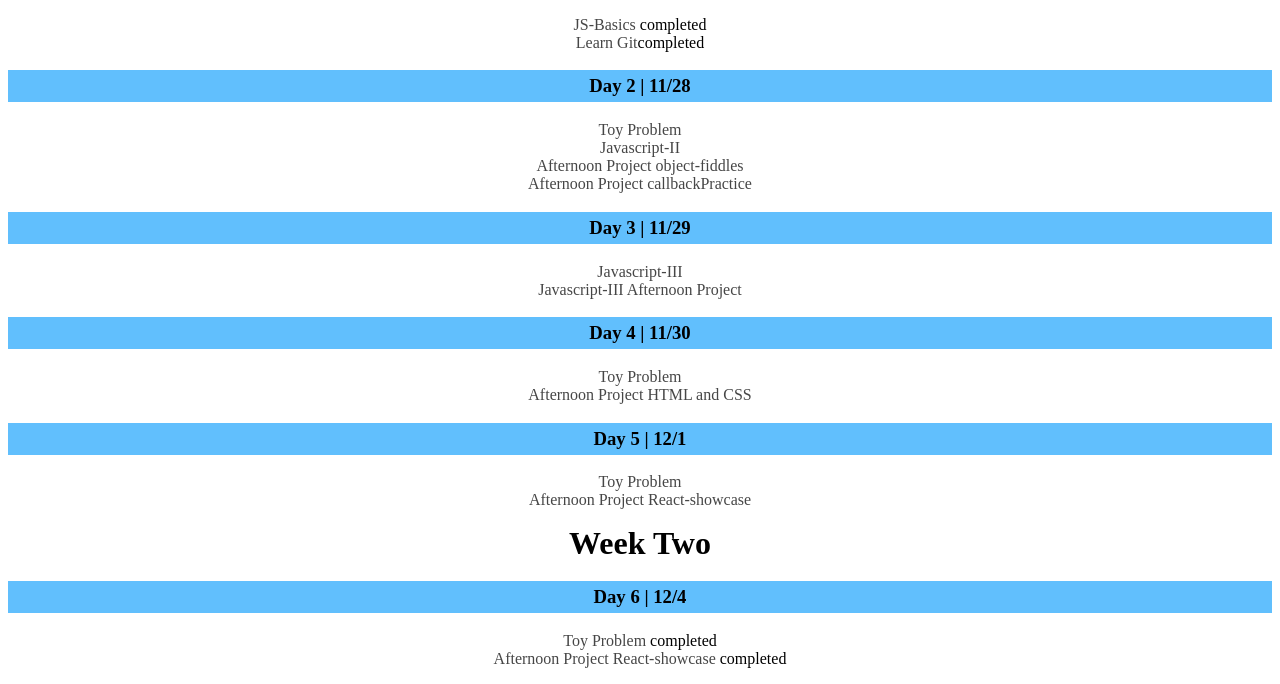
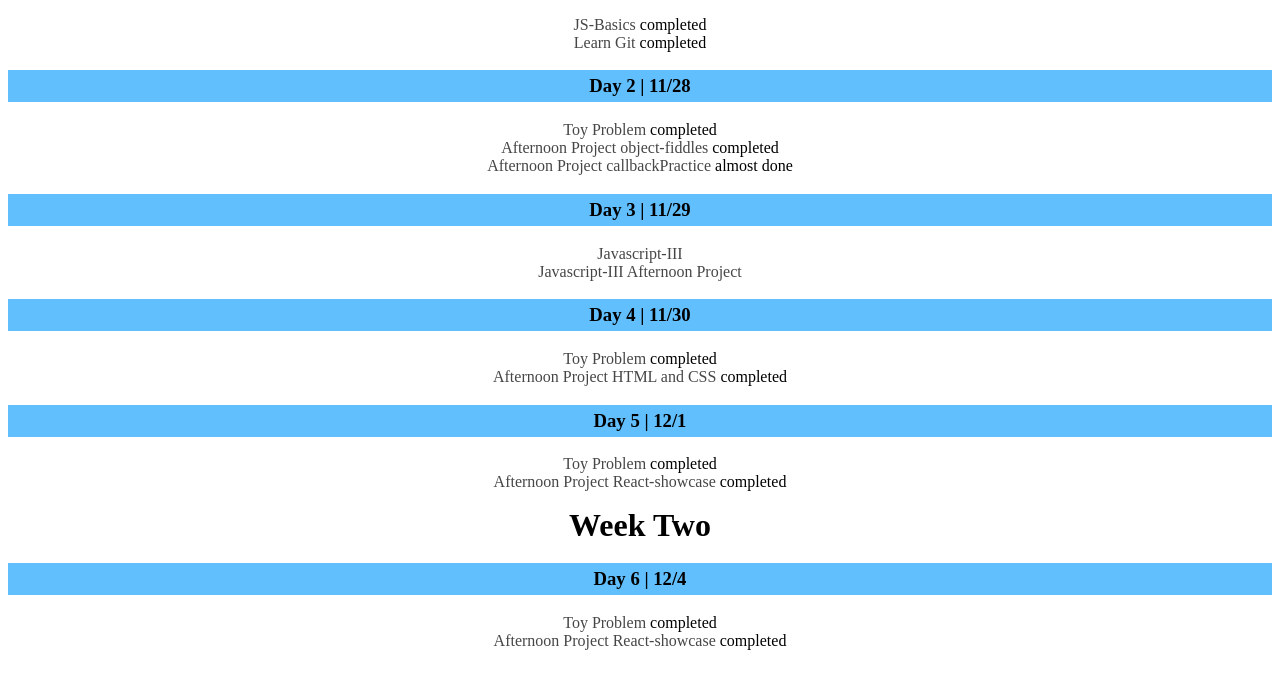
Before and after one commit to Lisamarie73187/daily-projects, a plain HTML site: page index.html in a window 1280 px wide. Shown: the part 367-1051 px from the top of the page. Drawn offline with Linux system fonts and the light colour scheme.

Commit message:
added completed to complete projects

```diff
--- a/index.html
+++ b/index.html
@@ -17,15 +17,14 @@
             <h1>Week One</h1>
             <h3 class="day1">Day 1 | 11/27</h3>
             <ul>
-                <li><a href="https://github.com/Lisamarie73187/JS-Basics">JS-Basics</a> completed</li>
-                <li><a href="https://github.com/Lisamarie73187/learn-git">Learn Git</a>completed</li>
+                <li><a href="https://github.com/Lisamarie73187/JS-Basics">JS-Basics</a>  completed</li>
+                <li><a href="https://github.com/Lisamarie73187/learn-git">Learn Git</a>  completed</li>
             </ul>
             <h3>Day 2 | 11/28</h3>
             <ul>
-                <li><a href="https://repl.it/@lisamarie73187/SumOfTwo">Toy Problem</a></li>
-                <li><a href="https://repl.it/@lisamarie73187/Javascript-II">Javascript-II</a></li>
-                <li><a href="https://github.com/Lisamarie73187/object-fiddles">Afternoon Project object-fiddles</a></li>
-                <li><a href="https://github.com/Lisamarie73187/callbackPractice">Afternoon Project callbackPractice</a></li>
+                <li><a href="https://repl.it/@lisamarie73187/SumOfTwo">Toy Problem</a>  completed</li>
+                <li><a href="https://github.com/Lisamarie73187/object-fiddles">Afternoon Project object-fiddles</a>  completed</li>
+                <li><a href="https://github.com/Lisamarie73187/callbackPractice">Afternoon Project callbackPractice</a>  almost done</li>
             </ul>
             <h3>Day 3 | 11/29</h3>
             <ul>
@@ -34,13 +33,13 @@
             </ul>
             <h3>Day 4 | 11/30</h3>
             <ul>
-                <li><a href="https://repl.it/@lisamarie73187/Fizz-Buzz-Question">Toy Problem</a></li>
-                <li><a href="https://github.com/Lisamarie73187/html-layout">Afternoon Project HTML and CSS</a></li>
+                <li><a href="https://repl.it/@lisamarie73187/Fizz-Buzz-Question">Toy Problem</a>  completed</li>
+                <li><a href="https://github.com/Lisamarie73187/html-layout">Afternoon Project HTML and CSS</a> completed</li>
             </ul>
             <h3>Day 5 | 12/1</h3>
             <ul>
-                <li><a href="https://repl.it/@lisamarie73187/Complimentary-DNA">Toy Problem</a></li>
-                <li><a href="https://github.com/Lisamarie73187/showcase">Afternoon Project React-showcase</a></li>
+                <li><a href="https://repl.it/@lisamarie73187/Complimentary-DNA">Toy Problem</a>  completed</li>
+                <li><a href="https://github.com/Lisamarie73187/showcase">Afternoon Project React-showcase</a>  completed</li>
             </ul>
             <h1>Week Two</h1>
             <h3>Day 6 | 12/4</h3>
```
